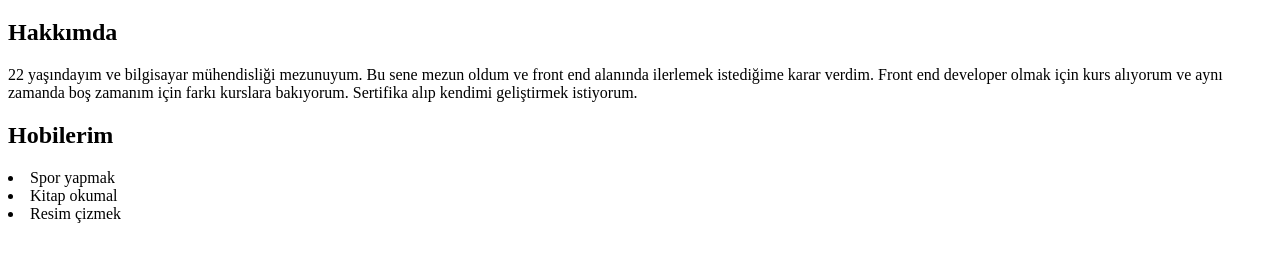
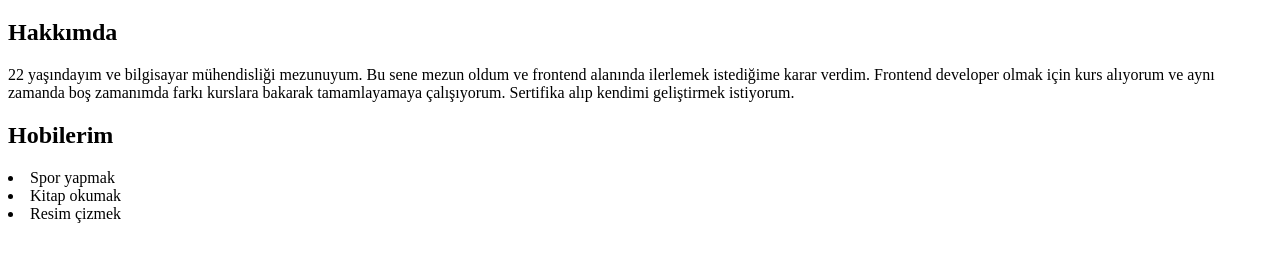
Before and after one commit to hulyaayarr/-dev-1, a plain HTML site: page index.html in a window 1280 px wide. Shown: the part 61-320 px from the top of the page. Drawn offline with Linux system fonts and the light colour scheme.

Commit message:
comment ekleme ve imla hatalarını düzeltme

```diff
--- a/index.html
+++ b/index.html
@@ -8,17 +8,19 @@
   <body>
     <!-- isim-soyisim  -->
     <h1>Hülya Ayar</h1>
-    <!-- benim hakkımda -->
+    <!-- benim hakkında -->
     <h2>Hakkımda</h2>
     <p>
       22 yaşındayım ve bilgisayar mühendisliği mezunuyum. Bu sene mezun oldum ve
-      front end alanında ilerlemek istediğime karar verdim. Front end developer
-      olmak için kurs alıyorum ve aynı zamanda boş zamanım için farkı kurslara
-      bakıyorum. Sertifika alıp kendimi geliştirmek istiyorum.
+      frontend alanında ilerlemek istediğime karar verdim. Frontend developer
+      olmak için kurs alıyorum ve aynı zamanda boş zamanımda farkı kurslara
+      bakarak tamamlayamaya çalışıyorum. Sertifika alıp kendimi geliştirmek
+      istiyorum.
     </p>
+    <!-- hobilerim hakkında -->
     <h2>Hobilerim</h2>
     <li>Spor yapmak</li>
-    <li>Kitap okumal</li>
+    <li>Kitap okumak</li>
     <li>Resim çizmek</li>
   </body>
 </html>
```
